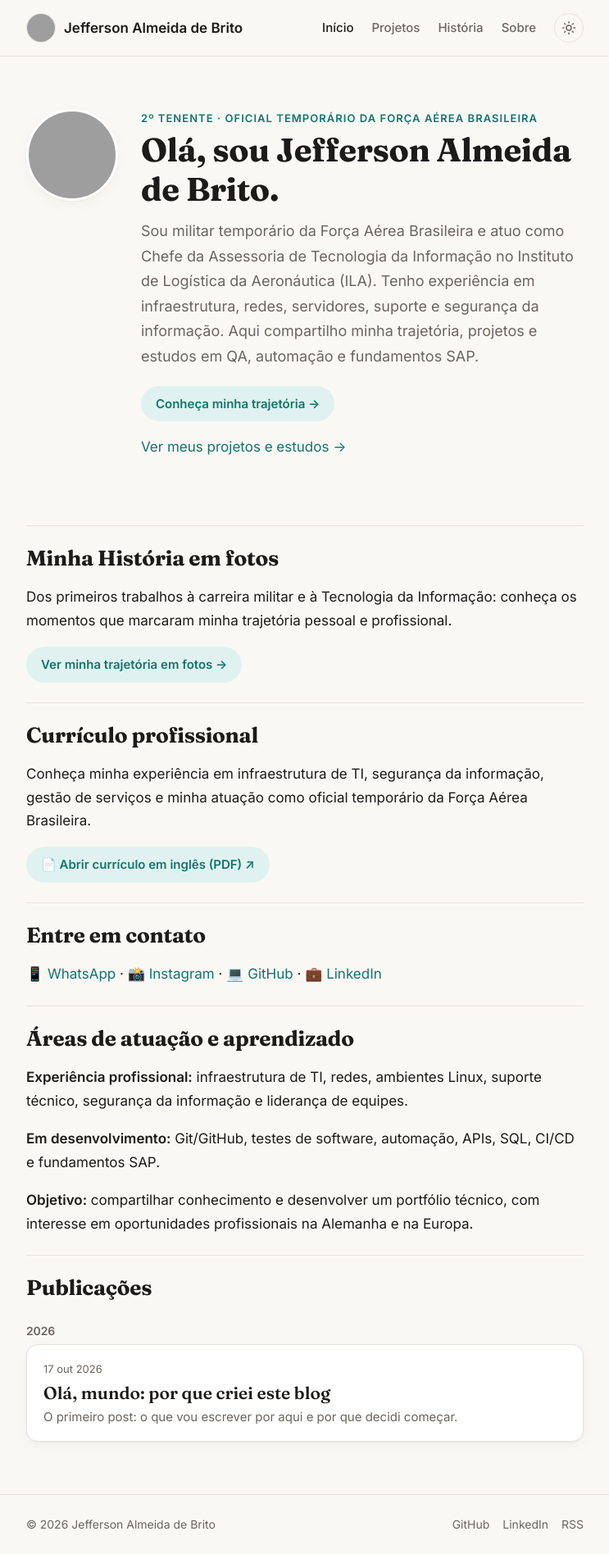
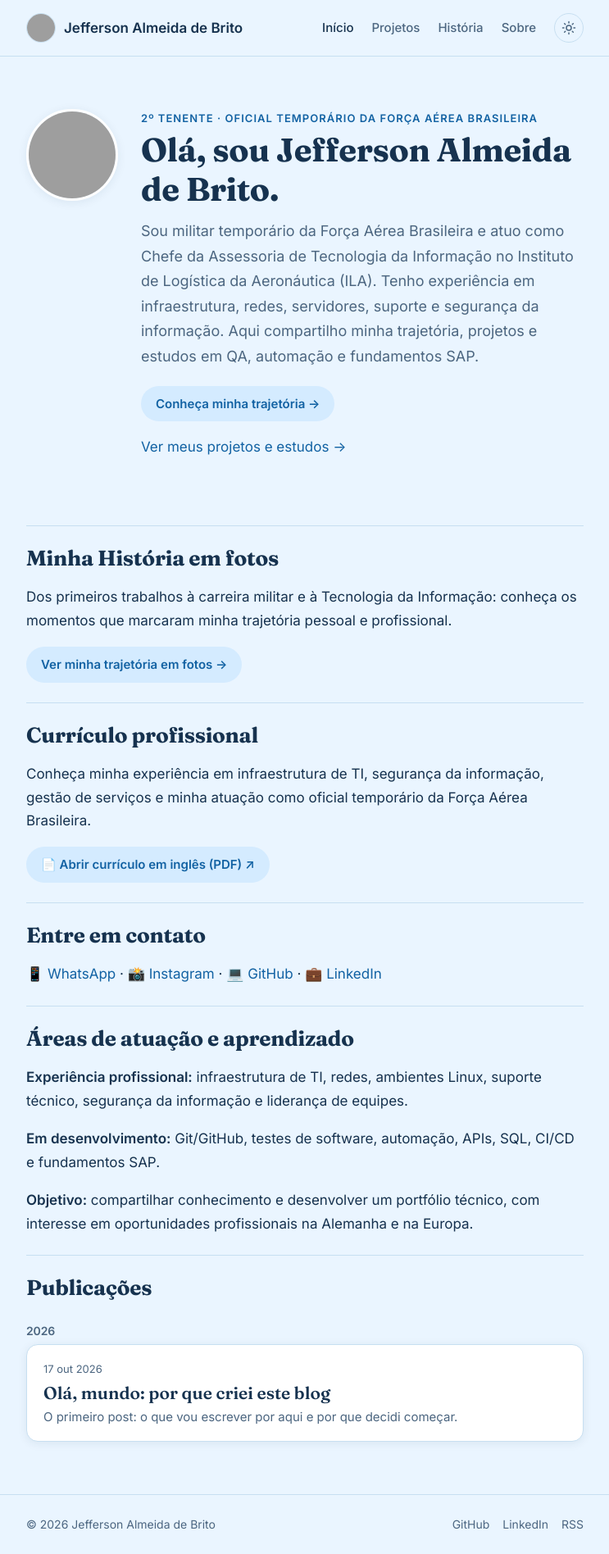
Before and after one commit to jeffersondk3/jeffersondk3.github.io, a Jekyll site: the page built from index.html, in a window 1280 px wide. Shown: the whole page at 82% size, without its empty margins (268-1011 px from the left). Built offline with Jekyll 4.4.1, drawn with Linux system fonts in a browser that asks for light colours; grey boxes are pictures that could not be loaded.

Commit message:
Muda site para azul-claro e remove alternância de tema

```diff
--- a/assets/css/style.css
+++ b/assets/css/style.css
@@ -1,41 +1,15 @@
-/* ============ Cores (claro / escuro) ============ */
+/* Paleta azul-claro fixa */
 :root {
-  --bg: #faf8f5;
+  --bg: #eaf5ff;
   --surface: #ffffff;
-  --text: #1d1b19;
-  --muted: #6b6560;
-  --line: #e7e2dc;
-  --accent: #0f766e;
-  --accent-soft: #e0f2ef;
-  --code-bg: #f3f0eb;
-  --shadow: 0 1px 2px rgba(0,0,0,.04), 0 4px 16px rgba(0,0,0,.04);
+  --text: #16324f;
+  --muted: #4c6680;
+  --line: #c7dff1;
+  --accent: #1262a3;
+  --accent-soft: #d4ebff;
+  --code-bg: #e3f0fc;
+  --shadow: 0 2px 12px rgba(22, 50, 79, .08);
   color-scheme: light;
-}
-@media (prefers-color-scheme: dark) {
-  :root:not([data-theme="light"]) {
-    --bg: #121212;
-    --surface: #1a1a1a;
-    --text: #ece8e3;
-    --muted: #9c958e;
-    --line: #2b2927;
-    --accent: #2dd4bf;
-    --accent-soft: #10302c;
-    --code-bg: #1f1e1c;
-    --shadow: none;
-    color-scheme: dark;
-  }
-}
-:root[data-theme="dark"] {
-  --bg: #121212;
-  --surface: #1a1a1a;
-  --text: #ece8e3;
-  --muted: #9c958e;
-  --line: #2b2927;
-  --accent: #2dd4bf;
-  --accent-soft: #10302c;
-  --code-bg: #1f1e1c;
-  --shadow: none;
-  color-scheme: dark;
 }
 
 /* ============ Base ============ */
@@ -197,3 +171,6 @@ h1, h2, h3 {
   .nav { gap: 14px; }
   .brand span { display: none; }
 }
+
+/* Tema sempre claro, independentemente do sistema */
+:root, :root[data-theme="dark"], :root[data-theme="light"] { --bg:#eaf5ff; --surface:#fff; --text:#16324f; --muted:#4c6680; --line:#c7dff1; --accent:#1262a3; --accent-soft:#d4ebff; --code-bg:#e3f0fc; --shadow:0 2px 12px rgba(22,50,79,.08); color-scheme:light; }
```
